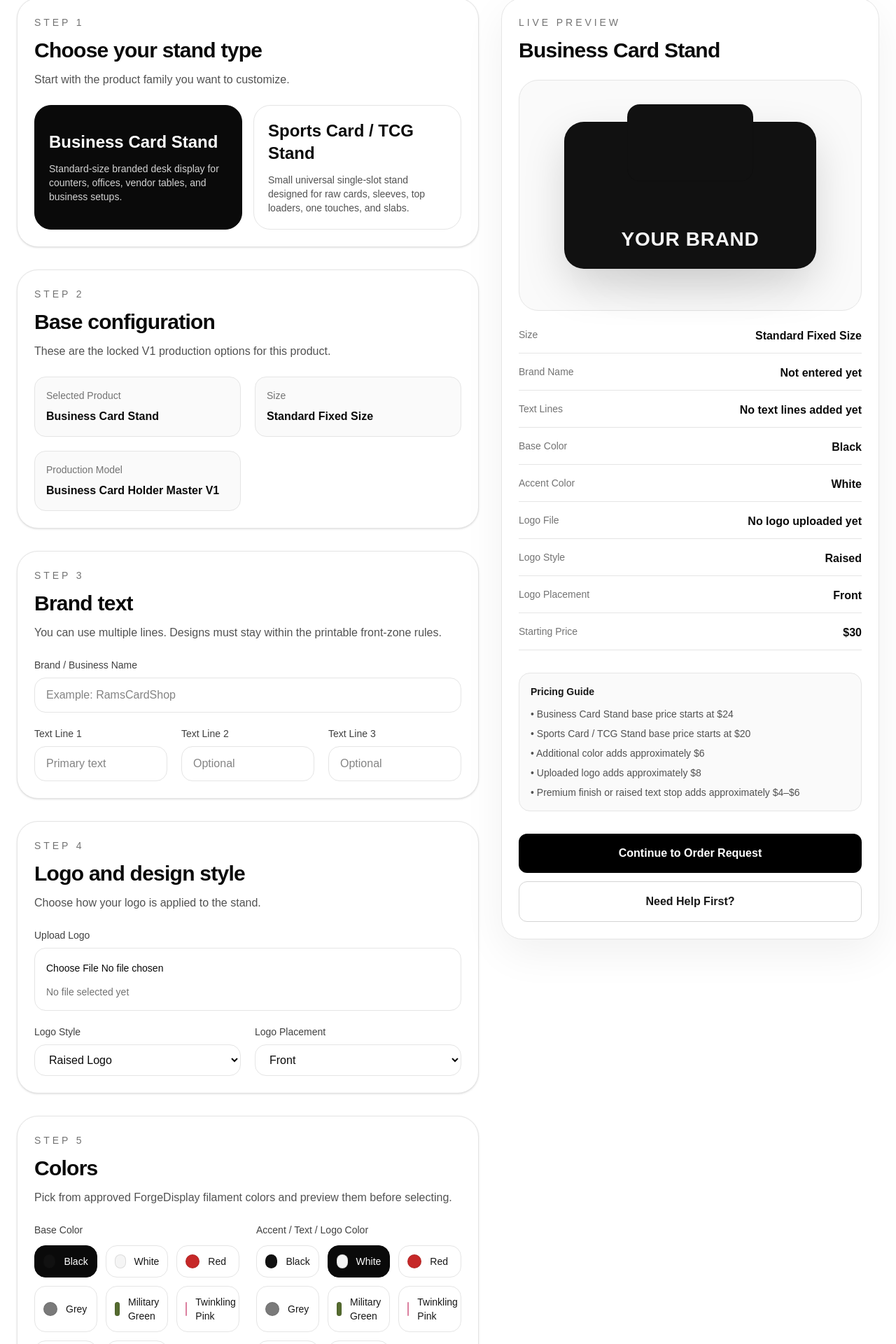
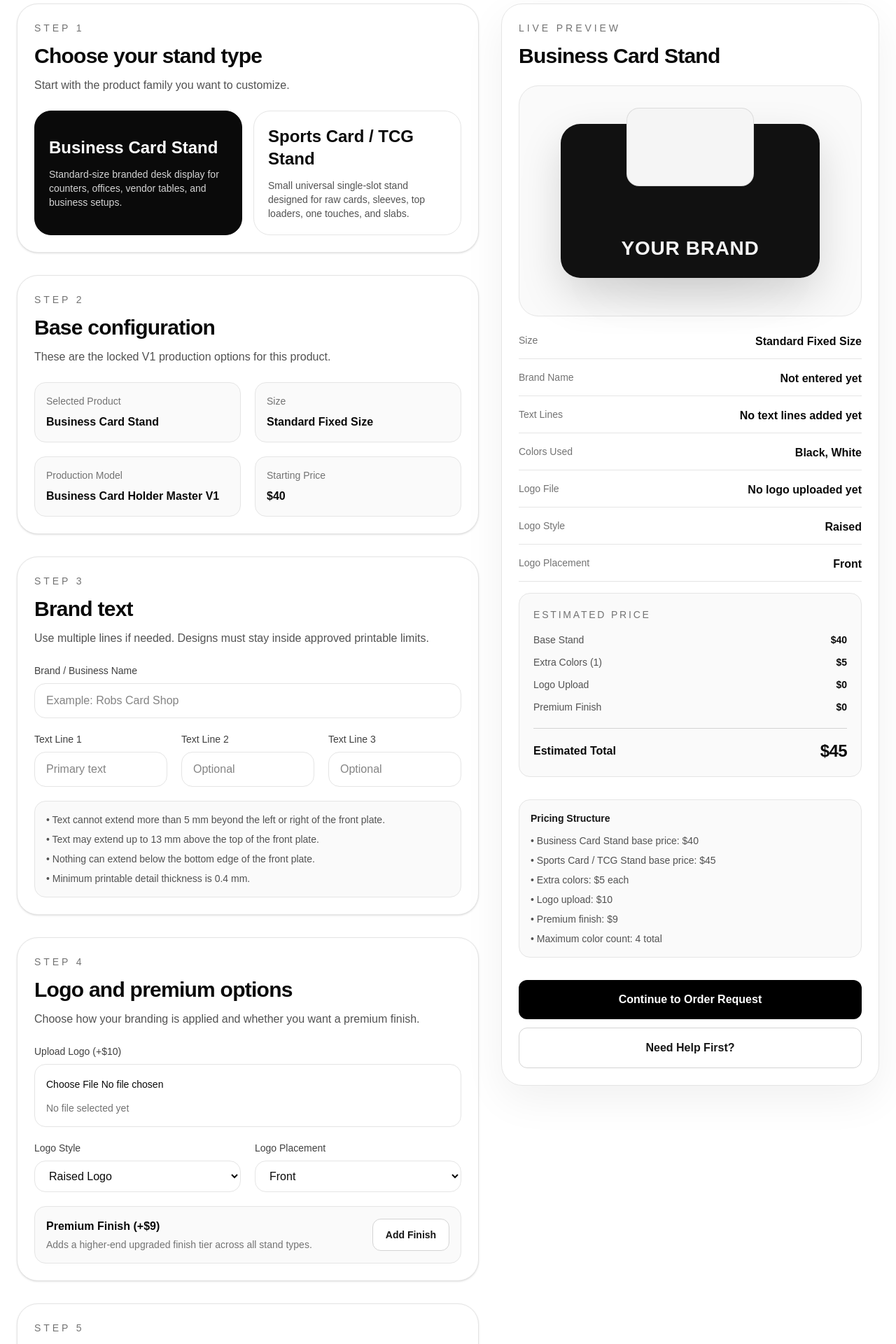
Before and after one commit to reyre808/forgedisplay-site, a Next.js app: page /customization in a window 1280 px wide. Shown: the part 275-2195 px from the top of the page at 70% size. Built offline with nearby package versions, Linux system fonts and the light colour scheme.

Commit message:
changed color swatches / updated pricing.

```diff
--- a/src/app/customization/page.tsx
+++ b/src/app/customization/page.tsx
@@ -28,6 +28,13 @@ const colors: ColorOption[] = [
   { name: "Khaki", hex: "#B6A168" },
 ];
 
+const BUSINESS_CARD_BASE_PRICE = 40;
+const CARD_STAND_BASE_PRICE = 45;
+const EXTRA_COLOR_PRICE = 5;
+const LOGO_UPLOAD_PRICE = 10;
+const PREMIUM_FINISH_PRICE = 9;
+const MAX_COLORS = 4;
+
 export default function CustomizationPage() {
   const router = useRouter();
 
@@ -40,6 +47,8 @@ export default function CustomizationPage() {
 
   const [baseColor, setBaseColor] = useState("Black");
   const [accentColor, setAccentColor] = useState("White");
+  const [thirdColor, setThirdColor] = useState("");
+  const [fourthColor, setFourthColor] = useState("");
 
   const [logoFileName, setLogoFileName] = useState("");
   const [logoStyle, setLogoStyle] = useState<BusinessLogoStyle>("raised");
@@ -49,6 +58,7 @@ export default function CustomizationPage() {
   const [cardStopStyle, setCardStopStyle] =
     useState<CardStopStyle>("raised-text-stop");
 
+  const [premiumFinish, setPremiumFinish] = useState(false);
   const [notes, setNotes] = useState("");
 
   function handleLogoUpload(e: ChangeEvent<HTMLInputElement>) {
@@ -70,36 +80,35 @@ export default function CustomizationPage() {
 
   const displayTextLines = [line1, line2, line3].filter(Boolean);
 
+  const selectedColors = useMemo(() => {
+    return [baseColor, accentColor, thirdColor, fourthColor].filter(Boolean);
+  }, [baseColor, accentColor, thirdColor, fourthColor]);
+
+  const uniqueColors = useMemo(() => {
+    return Array.from(new Set(selectedColors));
+  }, [selectedColors]);
+
+  const extraColorCount = useMemo(() => {
+    return Math.max(0, uniqueColors.length - 1);
+  }, [uniqueColors]);
+
   const basePrice = useMemo(() => {
-    return productType === "business-card" ? 24 : 20;
+    return productType === "business-card"
+      ? BUSINESS_CARD_BASE_PRICE
+      : CARD_STAND_BASE_PRICE;
   }, [productType]);
 
-  const extraColorCharge = useMemo(() => {
-    return baseColor !== accentColor ? 6 : 0;
-  }, [baseColor, accentColor]);
+  const extraColorCharge = extraColorCount * EXTRA_COLOR_PRICE;
+  const logoCharge = logoFileName ? LOGO_UPLOAD_PRICE : 0;
+  const premiumFinishCharge = premiumFinish ? PREMIUM_FINISH_PRICE : 0;
 
-  const logoCharge = useMemo(() => {
-    return logoFileName ? 8 : 0;
-  }, [logoFileName]);
+  const estimatedPrice =
+    basePrice + extraColorCharge + logoCharge + premiumFinishCharge;
 
-  const premiumFinishCharge = useMemo(() => {
-    if (productType === "business-card") {
-      return logoStyle === "engraved-fill" ||
-        logoStyle === "flat-inlay" ||
-        logoStyle === "logo-plate"
-        ? 6
-        : 0;
-    }
-
-    return cardStopStyle === "solid-front-lip" ? 0 : 4;
-  }, [productType, logoStyle, cardStopStyle]);
-
-  const estimatedPrice = basePrice + extraColorCharge + logoCharge + premiumFinishCharge;
-
-  const baseHex =
-    colors.find((c) => c.name === baseColor)?.hex ?? "#111111";
-  const accentHex =
-    colors.find((c) => c.name === accentColor)?.hex ?? "#F5F5F5";
+  const baseHex = colors.find((c) => c.name === baseColor)?.hex ?? "#111111";
+  const accentHex = colors.find((c) => c.name === accentColor)?.hex ?? "#F5F5F5";
+  const thirdHex = colors.find((c) => c.name === thirdColor)?.hex ?? accentHex;
+  const fourthHex = colors.find((c) => c.name === fourthColor)?.hex ?? accentHex;
 
   function continueToOrder() {
     const config = {
@@ -111,14 +120,25 @@ export default function CustomizationPage() {
       line3,
       baseColor,
       accentColor,
+      thirdColor,
+      fourthColor,
+      uniqueColors,
       logoFileName,
       logoStyle,
       logoPlacement,
       cardStopStyle,
+      premiumFinish,
       notes,
-      qrIncluded: true,
-      qrPlacement: "Underside of base",
-      estimatedPrice,
+      forgeDisplaySignature: true,
+      signaturePlacement: "Underside of base",
+      pricing: {
+        basePrice,
+        extraColorCount,
+        extraColorCharge,
+        logoCharge,
+        premiumFinishCharge,
+        estimatedPrice,
+      },
     };
 
     window.sessionStorage.setItem("fd-custom-config", JSON.stringify(config));
@@ -135,10 +155,10 @@ export default function CustomizationPage() {
           <h1 className="mt-4 text-5xl font-bold tracking-tight">
             Build your custom stand
           </h1>
-          <p className="mt-5 text-lg text-neutral-600">
-            Configure your stand using approved options designed to stay inside
-            real production limits. Your preview updates in real time as you
-            customize.
+          <p className="mt-5 text-lg leading-8 text-neutral-600">
+            Choose from approved product options, color zones, and premium
+            upgrades. Your design preview and estimated price update in real
+            time.
           </p>
         </div>
 
@@ -176,10 +196,7 @@ export default function CustomizationPage() {
               />
 
               <div className="mt-6 grid gap-5 md:grid-cols-2">
-                <ReadOnlyField
-                  label="Selected Product"
-                  value={summaryTitle}
-                />
+                <ReadOnlyField label="Selected Product" value={summaryTitle} />
                 <ReadOnlyField label="Size" value={sizeLabel} />
                 <ReadOnlyField
                   label="Production Model"
@@ -188,6 +205,10 @@ export default function CustomizationPage() {
                       ? "Business Card Holder Master V1"
                       : "Small Universal Card Stand"
                   }
+                />
+                <ReadOnlyField
+                  label="Starting Price"
+                  value={`$${basePrice}`}
                 />
               </div>
             </div>
@@ -198,7 +219,7 @@ export default function CustomizationPage() {
                 title="Brand text"
                 text={
                   productType === "business-card"
-                    ? "You can use multiple lines. Designs must stay within the printable front-zone rules."
+                    ? "Use multiple lines if needed. Designs must stay inside approved printable limits."
                     : "Raised front text can be used as part of the card stop design on supported models."
                 }
               />
@@ -208,7 +229,7 @@ export default function CustomizationPage() {
                   <input
                     value={brandName}
                     onChange={(e) => setBrandName(e.target.value)}
-                    placeholder="Example: RamsCardShop"
+                    placeholder="Example: Robs Card Shop"
                     className="w-full rounded-2xl border border-neutral-200 px-4 py-3 outline-none transition focus:border-neutral-950"
                   />
                 </Field>
@@ -241,18 +262,54 @@ export default function CustomizationPage() {
                     />
                   </Field>
                 </div>
+
+                {productType === "business-card" ? (
+                  <InfoBox>
+                    <ul className="space-y-2">
+                      <li>
+                        • Text cannot extend more than 5 mm beyond the left or
+                        right of the front plate.
+                      </li>
+                      <li>
+                        • Text may extend up to 13 mm above the top of the front
+                        plate.
+                      </li>
+                      <li>
+                        • Nothing can extend below the bottom edge of the front
+                        plate.
+                      </li>
+                      <li>
+                        • Minimum printable detail thickness is 0.4 mm.
+                      </li>
+                    </ul>
+                  </InfoBox>
+                ) : (
+                  <InfoBox>
+                    <ul className="space-y-2">
+                      <li>• Universal single-slot stand.</li>
+                      <li>
+                        • Supports raw cards, sleeved cards, top loaders, one
+                        touches, and graded slabs.
+                      </li>
+                      <li>
+                        • Raised text can be used as the card stop where
+                        applicable.
+                      </li>
+                    </ul>
+                  </InfoBox>
+                )}
               </div>
             </div>
 
             <div className="rounded-[30px] border border-neutral-200 bg-white p-6 shadow-sm">
               <SectionTitle
                 eyebrow="Step 4"
-                title="Logo and design style"
-                text="Choose how your logo is applied to the stand."
+                title="Logo and premium options"
+                text="Choose how your branding is applied and whether you want a premium finish."
               />
 
               <div className="mt-6 grid gap-5">
-                <Field label="Upload Logo">
+                <Field label="Upload Logo (+$10)">
                   <div className="rounded-2xl border border-neutral-200 p-4">
                     <input
                       type="file"
@@ -324,10 +381,36 @@ export default function CustomizationPage() {
 
                     <ReadOnlyField
                       label="Logo Placement"
-                      value="Front or top placement finalized inside approved printable zones"
+                      value="Finalized within approved printable zones"
                     />
                   </div>
                 )}
+
+                <div className="rounded-2xl border border-neutral-200 bg-neutral-50 p-4">
+                  <div className="flex items-center justify-between gap-4">
+                    <div>
+                      <p className="font-semibold text-neutral-950">
+                        Premium Finish (+$9)
+                      </p>
+                      <p className="mt-1 text-sm text-neutral-500">
+                        Adds a higher-end upgraded finish tier across all stand
+                        types.
+                      </p>
+                    </div>
+
+                    <button
+                      type="button"
+                      onClick={() => setPremiumFinish((prev) => !prev)}
+                      className={`inline-flex min-w-[110px] items-center justify-center rounded-xl px-4 py-3 text-sm font-semibold transition ${
+                        premiumFinish
+                          ? "bg-black text-white"
+                          : "border border-neutral-300 bg-white text-neutral-900 hover:bg-neutral-50"
+                      }`}
+                    >
+                      {premiumFinish ? "Added" : "Add Finish"}
+                    </button>
+                  </div>
+                </div>
               </div>
             </div>
 
@@ -335,10 +418,10 @@ export default function CustomizationPage() {
               <SectionTitle
                 eyebrow="Step 5"
                 title="Colors"
-                text="Pick from approved ForgeDisplay filament colors and preview them before selecting."
+                text={`Choose up to ${MAX_COLORS} total colors. Every additional color beyond the first adds $${EXTRA_COLOR_PRICE}.`}
               />
 
-              <div className="mt-6 grid gap-6 md:grid-cols-2">
+              <div className="mt-6 grid gap-8">
                 <ColorSelector
                   label="Base Color"
                   value={baseColor}
@@ -349,6 +432,20 @@ export default function CustomizationPage() {
                   label="Accent / Text / Logo Color"
                   value={accentColor}
                   onChange={setAccentColor}
+                />
+
+                <ColorSelector
+                  label="Third Color (Optional)"
+                  value={thirdColor}
+                  onChange={setThirdColor}
+                  optional
+                />
+
+                <ColorSelector
+                  label="Fourth Color (Optional)"
+                  value={fourthColor}
+                  onChange={setFourthColor}
+                  optional
                 />
               </div>
             </div>
@@ -390,6 +487,8 @@ export default function CustomizationPage() {
                       line3={line3}
                       baseHex={baseHex}
                       accentHex={accentHex}
+                      thirdHex={thirdHex}
+                      fourthHex={fourthHex}
                     />
                   ) : (
                     <CardStandPreview
@@ -417,12 +516,12 @@ export default function CustomizationPage() {
                       : "No text lines added yet"
                   }
                 />
-                <SummaryRow label="Base Color" value={baseColor} />
-                <SummaryRow label="Accent Color" value={accentColor} />
+                <SummaryRow label="Colors Used" value={uniqueColors.join(", ")} />
                 <SummaryRow
                   label="Logo File"
                   value={logoFileName || "No logo uploaded yet"}
                 />
+
                 {productType === "business-card" ? (
                   <>
                     <SummaryRow
@@ -441,22 +540,27 @@ export default function CustomizationPage() {
                   />
                 )}
 
-                <SummaryRow
-                  label="Starting Price"
-                  value={`$${estimatedPrice}`}
+                <PricingBlock
+                  basePrice={basePrice}
+                  extraColorCount={extraColorCount}
+                  extraColorCharge={extraColorCharge}
+                  logoCharge={logoCharge}
+                  premiumFinishCharge={premiumFinishCharge}
+                  estimatedPrice={estimatedPrice}
                 />
               </div>
 
               <div className="mt-8 rounded-2xl border border-neutral-200 bg-neutral-50 p-4 text-sm text-neutral-600">
                 <p className="font-semibold text-neutral-900">
-                  Pricing Guide
+                  Pricing Structure
                 </p>
                 <ul className="mt-3 space-y-2">
-                  <li>• Business Card Stand base price starts at $24</li>
-                  <li>• Sports Card / TCG Stand base price starts at $20</li>
-                  <li>• Additional color adds approximately $6</li>
-                  <li>• Uploaded logo adds approximately $8</li>
-                  <li>• Premium finish or raised text stop adds approximately $4–$6</li>
+                  <li>• Business Card Stand base price: $40</li>
+                  <li>• Sports Card / TCG Stand base price: $45</li>
+                  <li>• Extra colors: $5 each</li>
+                  <li>• Logo upload: $10</li>
+                  <li>• Premium finish: $9</li>
+                  <li>• Maximum color count: 4 total</li>
                 </ul>
               </div>
 
@@ -536,6 +640,14 @@ function ReadOnlyField({
   );
 }
 
+function InfoBox({ children }: { children: ReactNode }) {
+  return (
+    <div className="rounded-2xl border border-neutral-200 bg-neutral-50 p-4 text-sm text-neutral-600">
+      {children}
+    </div>
+  );
+}
+
 function SelectableCard({
   active,
   title,
@@ -573,15 +685,29 @@ function ColorSelector({
   label,
   value,
   onChange,
+  optional = false,
 }: {
   label: string;
   value: string;
   onChange: (value: string) => void;
+  optional?: boolean;
 }) {
   return (
     <div>
-      <p className="mb-3 text-sm font-medium text-neutral-700">{label}</p>
-      <div className="grid grid-cols-2 gap-3 sm:grid-cols-3">
+      <div className="mb-3 flex items-center justify-between gap-3">
+        <p className="text-sm font-medium text-neutral-700">{label}</p>
+        {optional && value && (
+          <button
+            type="button"
+            onClick={() => onChange("")}
+            className="text-xs font-semibold uppercase tracking-[0.18em] text-neutral-500 hover:text-black"
+          >
+            Clear
+          </button>
+        )}
+      </div>
+
+      <div className="grid grid-cols-2 gap-3 sm:grid-cols-4">
         {colors.map((color) => (
           <button
             key={color.name}
@@ -589,13 +715,13 @@ function ColorSelector({
             onClick={() => onChange(color.name)}
             className={`rounded-2xl border p-3 text-left transition ${
               value === color.name
-                ? "border-neutral-950 bg-neutral-950 text-white"
+                ? "border-black bg-black text-white shadow-[0_12px_30px_rgba(0,0,0,0.16)]"
                 : "border-neutral-200 bg-white text-neutral-900 hover:border-neutral-400"
             }`}
           >
-            <div className="flex items-center gap-3">
+            <div className="flex flex-col gap-3">
               <span
-                className="h-5 w-5 rounded-full border border-black/10"
+                className="h-10 w-full rounded-xl border border-black/10"
                 style={{ backgroundColor: color.hex }}
               />
               <span className="text-sm font-medium">{color.name}</span>
@@ -624,6 +750,64 @@ function SummaryRow({
   );
 }
 
+function PricingBlock({
+  basePrice,
+  extraColorCount,
+  extraColorCharge,
+  logoCharge,
+  premiumFinishCharge,
+  estimatedPrice,
+}: {
+  basePrice: number;
+  extraColorCount: number;
+  extraColorCharge: number;
+  logoCharge: number;
+  premiumFinishCharge: number;
+  estimatedPrice: number;
+}) {
+  return (
+    <div className="rounded-2xl border border-neutral-200 bg-neutral-50 p-5">
+      <p className="text-sm font-medium uppercase tracking-[0.2em] text-neutral-500">
+        Estimated Price
+      </p>
+
+      <div className="mt-4 space-y-3">
+        <PriceRow label="Base Stand" value={basePrice} />
+        <PriceRow
+          label={`Extra Colors (${extraColorCount})`}
+          value={extraColorCharge}
+        />
+        <PriceRow label="Logo Upload" value={logoCharge} />
+        <PriceRow label="Premium Finish" value={premiumFinishCharge} />
+      </div>
+
+      <div className="mt-5 flex items-center justify-between border-t border-neutral-300 pt-4">
+        <span className="text-base font-semibold text-neutral-950">
+          Estimated Total
+        </span>
+        <span className="text-2xl font-black tracking-tight text-neutral-950">
+          ${estimatedPrice}
+        </span>
+      </div>
+    </div>
+  );
+}
+
+function PriceRow({
+  label,
+  value,
+}: {
+  label: string;
+  value: number;
+}) {
+  return (
+    <div className="flex items-center justify-between gap-4">
+      <span className="text-sm text-neutral-600">{label}</span>
+      <span className="text-sm font-semibold text-neutral-950">${value}</span>
+    </div>
+  );
+}
+
 function BusinessCardPreview({
   brandName,
   line1,
@@ -631,6 +815,8 @@ function BusinessCardPreview({
   line3,
   baseHex,
   accentHex,
+  thirdHex,
+  fourthHex,
 }: {
   brandName: string;
   line1: string;
@@ -638,20 +824,22 @@ function BusinessCardPreview({
   line3: string;
   baseHex: string;
   accentHex: string;
+  thirdHex: string;
+  fourthHex: string;
 }) {
   const mainText = brandName || line1 || "YOUR BRAND";
-  const extraLines = [line1, line2, line3].filter(Boolean).slice(0, 2);
+  const lowerText = [line1, line2, line3].filter(Boolean).slice(0, 2);
 
   return (
-    <div className="relative w-full max-w-[420px]">
-      <div className="absolute left-1/2 top-[83%] h-8 w-56 -translate-x-1/2 rounded-full bg-black/15 blur-2xl" />
+    <div className="relative w-full max-w-[430px]">
+      <div className="absolute left-1/2 top-[84%] h-8 w-56 -translate-x-1/2 rounded-full bg-black/15 blur-2xl" />
       <div
-        className="relative mx-auto h-[210px] w-[360px] rounded-[28px] border border-black/10 shadow-[0_24px_60px_rgba(0,0,0,0.15)]"
+        className="relative mx-auto h-[220px] w-[370px] rounded-[28px] border border-black/10 shadow-[0_24px_60px_rgba(0,0,0,0.15)]"
         style={{ backgroundColor: baseHex }}
       >
         <div
-          className="absolute left-1/2 top-[-26px] h-[110px] w-[180px] -translate-x-1/2 rounded-[18px] border border-black/10"
-          style={{ backgroundColor: baseHex }}
+          className="absolute left-1/2 top-[-24px] h-[112px] w-[182px] -translate-x-1/2 rounded-[18px] border border-black/10"
+          style={{ backgroundColor: thirdHex }}
         />
         <div className="absolute inset-x-0 bottom-5 px-5 text-center">
           <div
@@ -660,12 +848,12 @@ function BusinessCardPreview({
           >
             {mainText}
           </div>
-          {extraLines.length > 0 && (
+          {lowerText.length > 0 && (
             <div
               className="mt-2 text-xs font-semibold uppercase tracking-[0.2em]"
-              style={{ color: accentHex }}
+              style={{ color: fourthHex }}
             >
-              {extraLines.join(" • ")}
+              {lowerText.join(" • ")}
             </div>
           )}
         </div>
@@ -690,14 +878,14 @@ function CardStandPreview({
   const text = brandName || line1 || "CARD SHOP";
 
   return (
-    <div className="relative w-full max-w-[420px]">
-      <div className="absolute left-1/2 top-[83%] h-8 w-56 -translate-x-1/2 rounded-full bg-black/15 blur-2xl" />
+    <div className="relative w-full max-w-[430px]">
+      <div className="absolute left-1/2 top-[84%] h-8 w-56 -translate-x-1/2 rounded-full bg-black/15 blur-2xl" />
       <div
-        className="relative mx-auto h-[175px] w-[360px] rounded-[24px] border border-black/10 shadow-[0_24px_60px_rgba(0,0,0,0.15)]"
+        className="relative mx-auto h-[180px] w-[365px] rounded-[24px] border border-black/10 shadow-[0_24px_60px_rgba(0,0,0,0.15)]"
         style={{ backgroundColor: baseHex }}
       >
         <div
-          className="absolute left-1/2 top-[16px] h-[105px] w-[250px] -translate-x-1/2 rounded-[16px] border border-black/10"
+          className="absolute left-1/2 top-[16px] h-[108px] w-[250px] -translate-x-1/2 rounded-[16px] border border-black/10"
           style={{ backgroundColor: baseHex }}
         />
 
```
